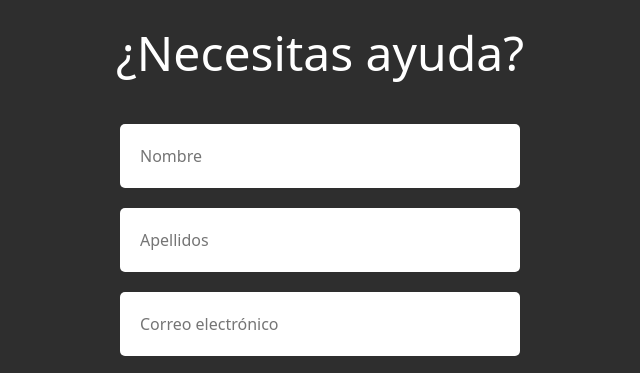
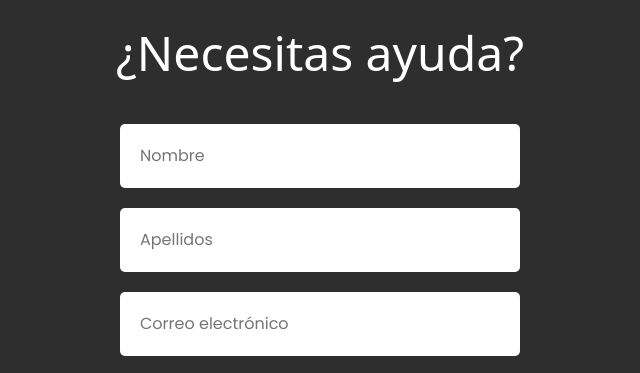
Before and after one commit to RealDreaming-UPC/Chambea-Ya, a plain HTML site: page index.html in a window 1280 px wide. Shown: the part 2240-2613 px from the top of the page, 320-960 px from the left. Drawn offline with nearby package versions, Linux system fonts and the light colour scheme.

Commit message:
feat: add form controller styles

```diff
--- a/css/styles.css
+++ b/css/styles.css
@@ -465,7 +465,7 @@ form {
   padding: 20px;
   width: 100%;
   box-sizing: border-box;
-  font-family: inherit;
+  font-family: Poppins;
   font-size: inherit;
   color: rgb(122, 122, 122);
   border: none;
```
